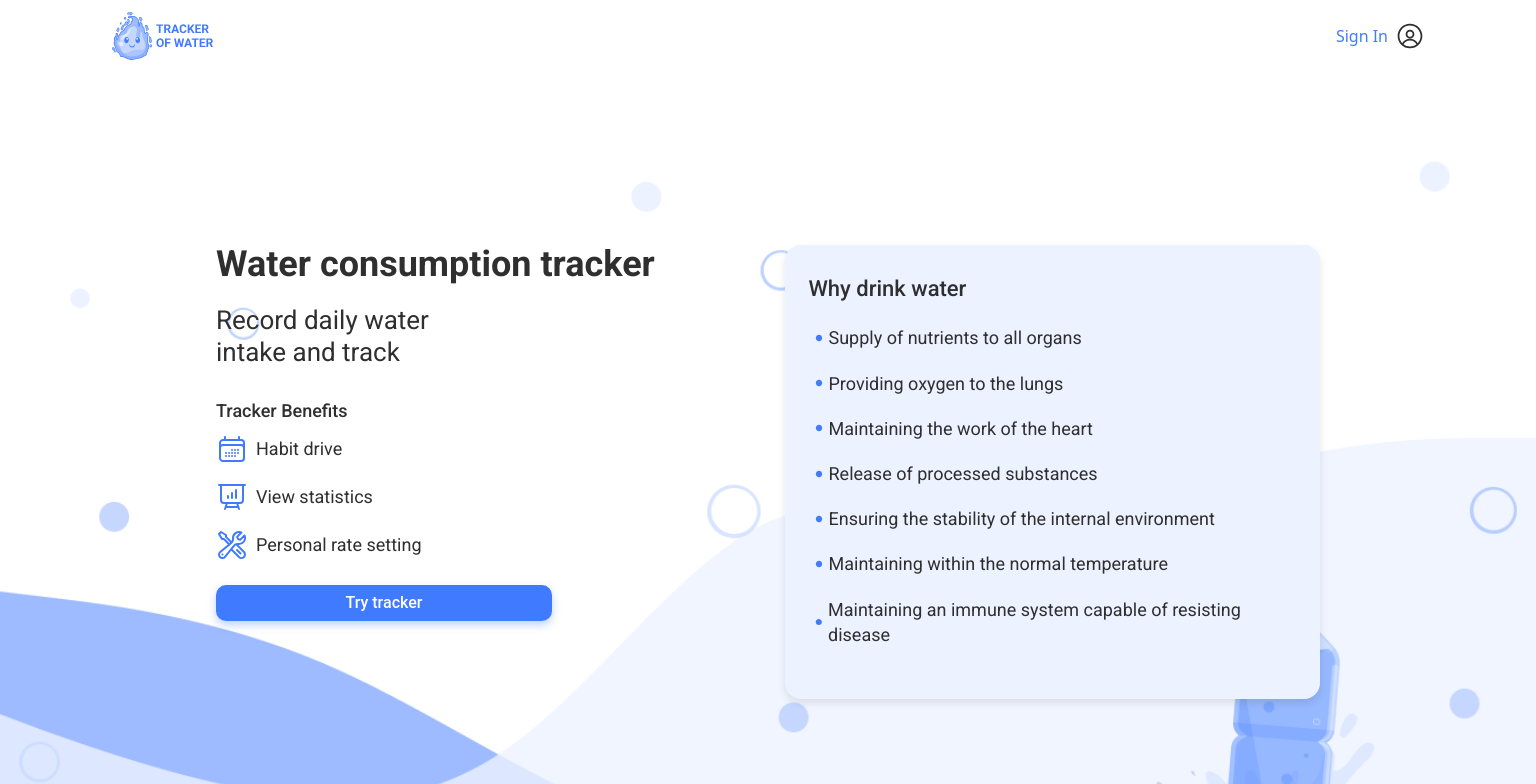
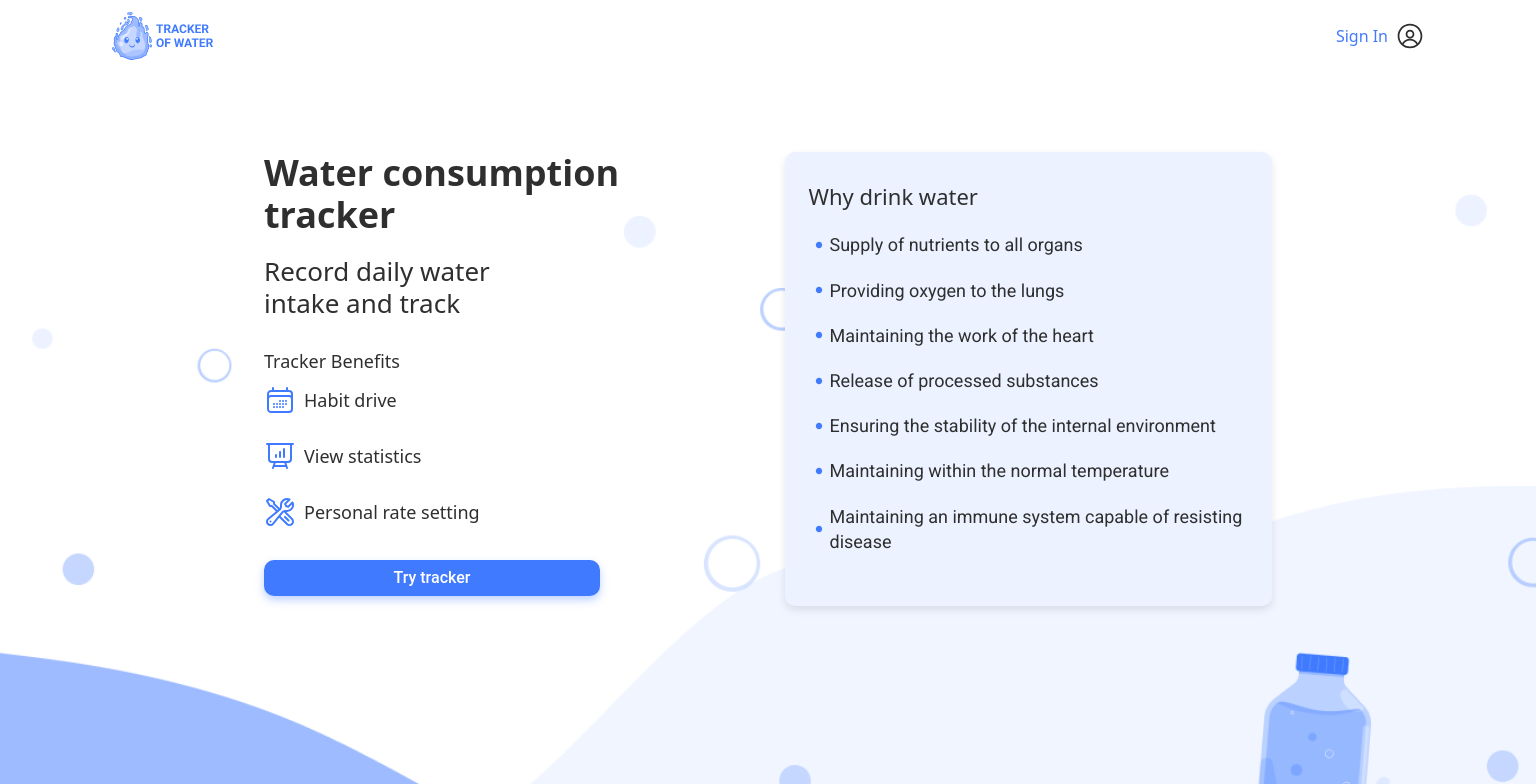
Before and after one commit to vladbevz/aqua-tracker-FE, a React (Vite) app: page / in a window 1536 px wide. Shown: the top 784 px of the page. Built offline with nearby package versions, Linux system fonts and the light colour scheme.

Commit message:
picture and point

```diff
--- a/src/pages/WelcomePage/WelcomePage.jsx
+++ b/src/pages/WelcomePage/WelcomePage.jsx
@@ -6,6 +6,7 @@ import { HiOutlineWrenchScrewdriver } from "react-icons/hi2";
 import { RxDotFilled } from "react-icons/rx";
 export default function WelcomePage() {
   return (
+    <div className={css["backround-image"]}>
       <div className={css["main-page"]}>
         <section className={css["main-paige-info"]}>
           <h1 className={css["main-paige-title"]}>Water consumption tracker</h1>
@@ -86,5 +87,6 @@ export default function WelcomePage() {
           </ul>
         </section>
       </div>
+    </div>
   );
 }
--- a/src/pages/WelcomePage/WelcomePage.module.css
+++ b/src/pages/WelcomePage/WelcomePage.module.css
@@ -1,21 +1,32 @@
-.main-page {
-  font-family: "Roboto", sans-serif;
-  background-color: #f9fafe;
-  background-image: url(/public/images/MainPage/mob-1x.png),
-    url(/public/images/MainPage/mob-2x.png);
+.backround-image {
+  height: 840px;
+  background-image: url("/public/images/MainPage/mob-1x.png");
   background-position: center;
   background-repeat: no-repeat;
-  color: #333;
-  padding: 0;
+  background-size: cover;
+}
+
+@media only screen and (min-resolution: 192dpi) {
+  .backround-image {
+    background-image: url("/public/images/MainPage/mob-2x.png");
+  }
+}
+
+.main-page {
+  padding: 4px 20px;
   width: 320px;
-  height: 100%;
+  height: 680px;
   display: flex;
   flex-direction: column;
   align-items: center;
   margin: 0 auto;
-  padding: 20px;
   box-sizing: border-box;
-  background-size: cover;
+}
+
+@media only screen and (min-resolution: 192dpi) {
+  .main-page {
+    background-image: url("/public/images/MainPage/mob-2x.png");
+  }
 }
 
 .main-paige-info {
@@ -103,24 +114,38 @@
 }
 
 .why-drink-list li {
+  display: flex;
+  align-items: center;
+  gap: 1px;
+  margin-bottom: 16px;
+  font-family: "Roboto", sans-serif;
   font-weight: 400;
   font-size: 16px;
   line-height: 1.25;
   color: #2f2f2f;
-  display: flex;
-  align-items: center;
-  margin-bottom: 16px;
+}
+
+.why-drink-list li svg {
+  flex-shrink: 0;
 }
 
 @media screen and (min-width: 768px) {
+  .backround-image {
+    height: 800px;
+    background-image: url("/public/images/MainPage/tab-1x.png");
+  }
+
+  @media only screen and (min-resolution: 192dpi) {
+    .backround-image {
+      background-image: url("/public/images/MainPage/tab-2x.png");
+    }
+  }
+
   .main-page {
-    width: 100%;
+    width: 768px;
     height: 800px;
-    justify-content: space-between;
     align-items: flex-start;
-    padding: 32px;
-    background-image: url(/public/images/MainPage/tab-1x.png),
-      url(/public/images/MainPage/tab-2x.png);
+    padding: 0 32px;
   }
 
   .main-paige-info {
@@ -129,32 +154,16 @@
   }
 
   .main-paige-title {
-    font-weight: 700;
     font-size: 36px;
     line-height: 1.17;
-    color: #2f2f2f;
-    margin-bottom: 16px;
   }
 
   .main-paige-text {
-    font-weight: 400;
     font-size: 26px;
-    line-height: 1.23077;
-    color: #2f2f2f;
-    margin-bottom: 24px;
-  }
-
-  .main-benefits-title {
-    font-weight: 500;
-    font-size: 18px;
-    line-height: 1.11111;
-    color: #2f2f2f;
+    line-height: 1.23;
   }
 
   .main-benefits-list {
-    list-style: none;
-    padding: 0;
-    margin: 0;
     display: flex;
     justify-content: space-between;
     align-items: center;
@@ -192,45 +201,32 @@
     justify-content: flex-start;
     flex-direction: column;
     flex: 1;
-    background-color: #ecf2ff;
     padding: 32px 24px;
-    width: 100%;
     max-width: 496px;
-    text-align: left;
-    box-sizing: border-box;
-  }
-
-  .why-drink-title {
-    font-weight: 500;
-    font-size: 18px;
-
-    line-height: 1.11111;
-    color: #2f2f2f;
   }
 
   .why-drink-list li {
-    font-weight: 400;
-    font-size: 16px;
-    line-height: 1.25;
-    color: #2f2f2f;
     margin-bottom: 16px;
   }
 }
 
 @media screen and (min-width: 1440px) {
+  .backround-image {
+    height: 900px;
+    background-image: url("/public/images/MainPage/desk-1x.png");
+  }
+
+  @media only screen and (min-resolution: 192dpi) {
+    .backround-image {
+      background-image: url("/public/images/MainPage/desk-2x.png");
+    }
+  }
+
   .main-page {
-    width: 100%;
-    display: flex;
+    width: 1440px;
+    height: 850px;
     flex-direction: row;
-    justify-content: space-evenly;
-    align-items: center;
-    margin: 0 auto;
     padding: 80px 216px;
-    background-image: url(/public/images/MainPage/desk-1x.png),
-      url(/public/images/MainPage/desk-2x.png);
-    background-size: cover;
-    background-position: center;
-    box-sizing: border-box;
   }
 
   .main-paige-info {
@@ -238,26 +234,11 @@
   }
 
   .main-paige-title {
-    font-weight: 700;
-    font-size: 36px;
-    line-height: 1.17;
     margin-bottom: 20px;
-    color: #2f2f2f;
   }
 
   .main-paige-text {
-    font-weight: 400;
-    font-size: 26px;
-    line-height: 1.23;
-    color: #2f2f2f;
     margin-bottom: 32px;
-  }
-
-  .main-benefits-title {
-    font-weight: 500;
-    font-size: 18px;
-    line-height: 1.11111;
-    color: #2f2f2f;
   }
 
   .main-benefits-list {
@@ -269,11 +250,7 @@
   }
 
   .main-benefits-list li {
-    font-weight: 400;
     font-size: 18px;
-    display: flex;
-    align-items: center;
-    margin-bottom: 0;
   }
 
   .try-main-button {
@@ -291,22 +268,17 @@
   }
 
   .why-drink-water {
-    background-color: #ecf2ff;
-    border-radius: 16px;
     max-width: 600px;
     flex: 1;
     box-shadow: 0 4px 8px rgba(0, 0, 0, 0.1);
   }
 
   .why-drink-title {
-    font-weight: 500;
     font-size: 22px;
     margin-bottom: 24px;
-    color: #2f2f2f;
   }
 
   .why-drink-list li {
-    font-weight: 400;
     font-size: 18px;
     margin-bottom: 20px;
     line-height: 1.4;
```
Lines whose indentation alone changed are shown as unchanged.
